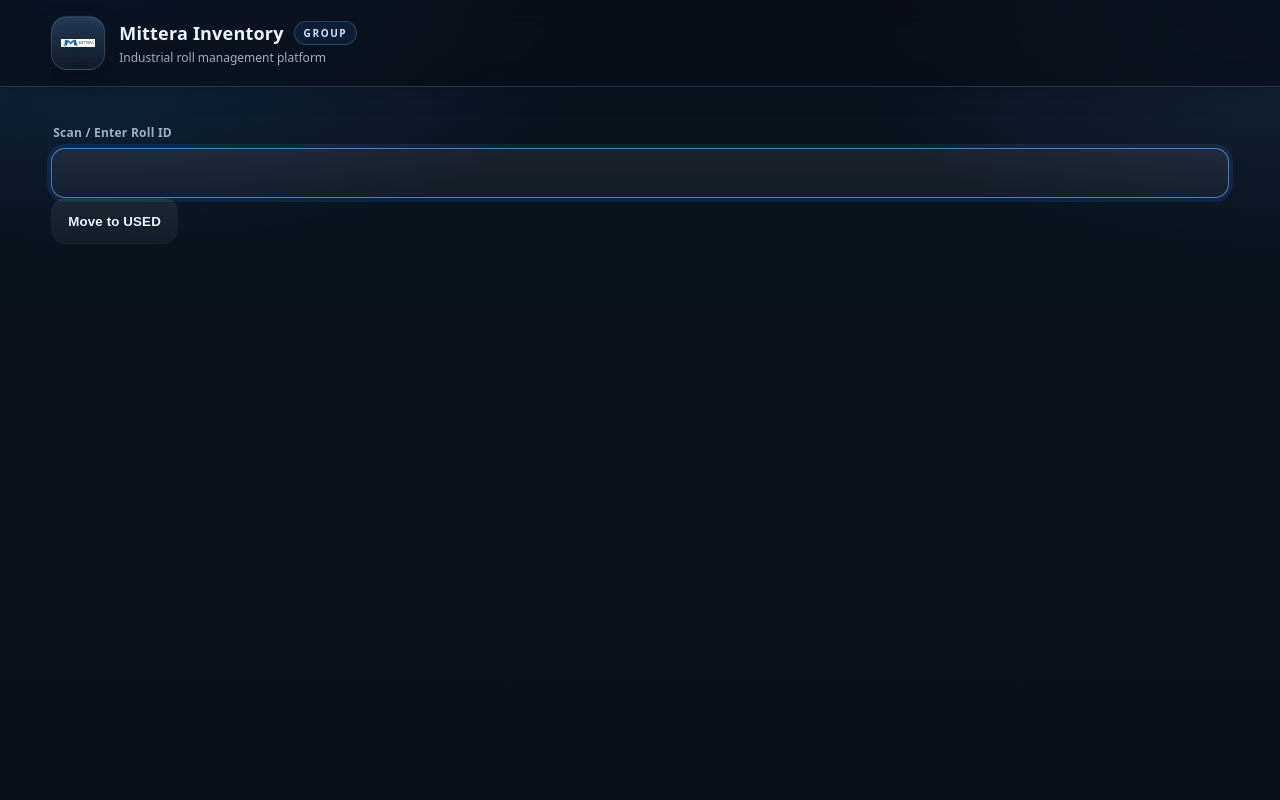
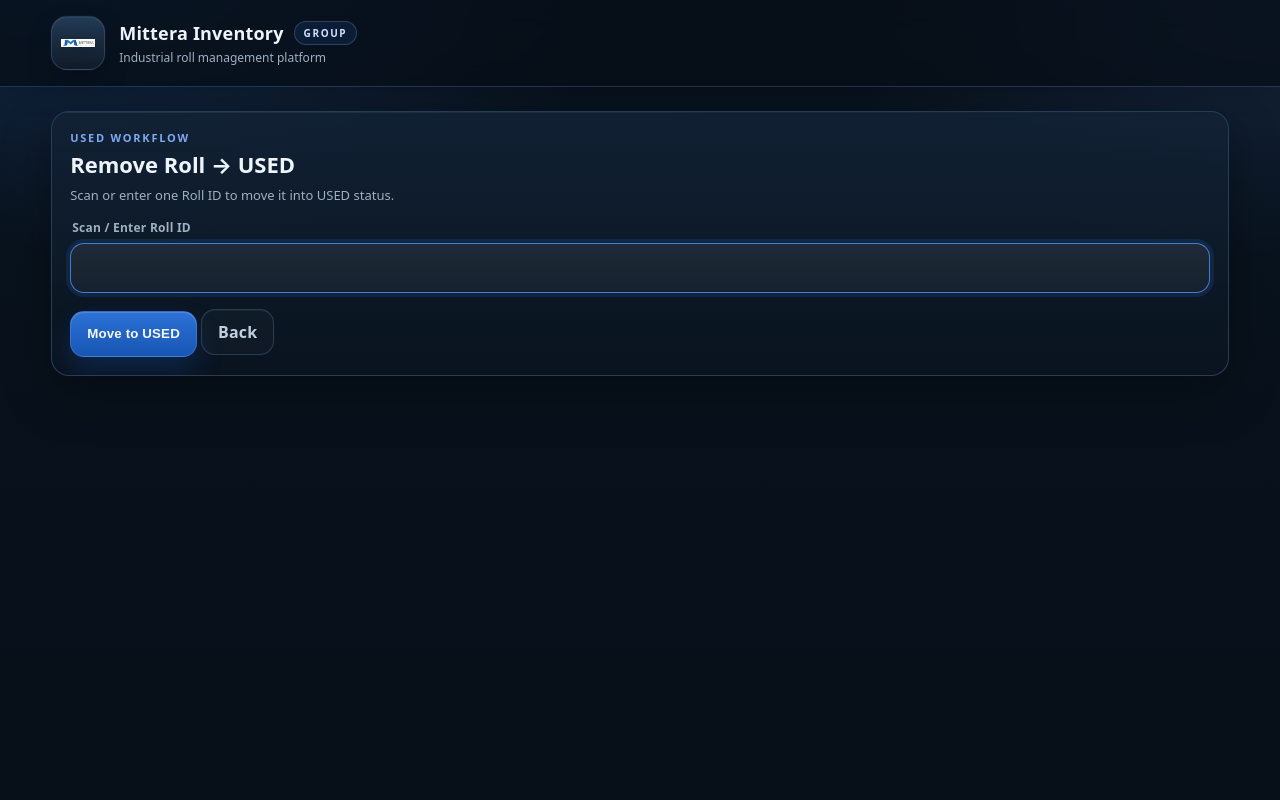
Before and after one commit to TomasOrrego11/Roll-Inventory, a Python web app: template templates/remove.html in a window 1280 px wide. Run offline with Jinja, Linux system fonts and the light colour scheme; the template is opened without the code that fills it, so the values that code supplies are empty.

Commit message:
Update remove.html

```diff
--- a/templates/remove.html
+++ b/templates/remove.html
@@ -1,15 +1,30 @@
-<!-- =========================
-templates/remove.html  (CREAR ESTE ARCHIVO)
-========================= -->
 {% extends "base.html" %}
 {% set title = "Remove Roll → USED" %}
 {% block content %}
 
-<form method="POST" action="{{ url_for('remove_form') }}">
-  <label>Scan / Enter Roll ID</label>
-  <input type="text" name="roll_id" id="roll_id" required autocomplete="off">
-  <button class="btn" type="submit">Move to USED</button>
-</form>
+<div class="section-block">
+  <div class="card">
+    <div class="section-head">
+      <div>
+        <div class="section-kicker">USED WORKFLOW</div>
+        <h2 class="section-title">Remove Roll → USED</h2>
+        <p class="hint" style="margin-top:10px;">
+          Scan or enter one Roll ID to move it into USED status.
+        </p>
+      </div>
+    </div>
+
+    <form method="POST" action="{{ url_for('remove_form') }}" style="margin-top:14px;">
+      <label>Scan / Enter Roll ID</label>
+      <input type="text" name="roll_id" id="roll_id" required autocomplete="off">
+
+      <div class="form-actions" style="margin-top:16px;">
+        <button class="btn primary" type="submit">Move to USED</button>
+        <a class="btn ghost" href="{{ url_for('home') }}">Back</a>
+      </div>
+    </form>
+  </div>
+</div>
 
 <script>
   window.addEventListener("load", () => {
```
